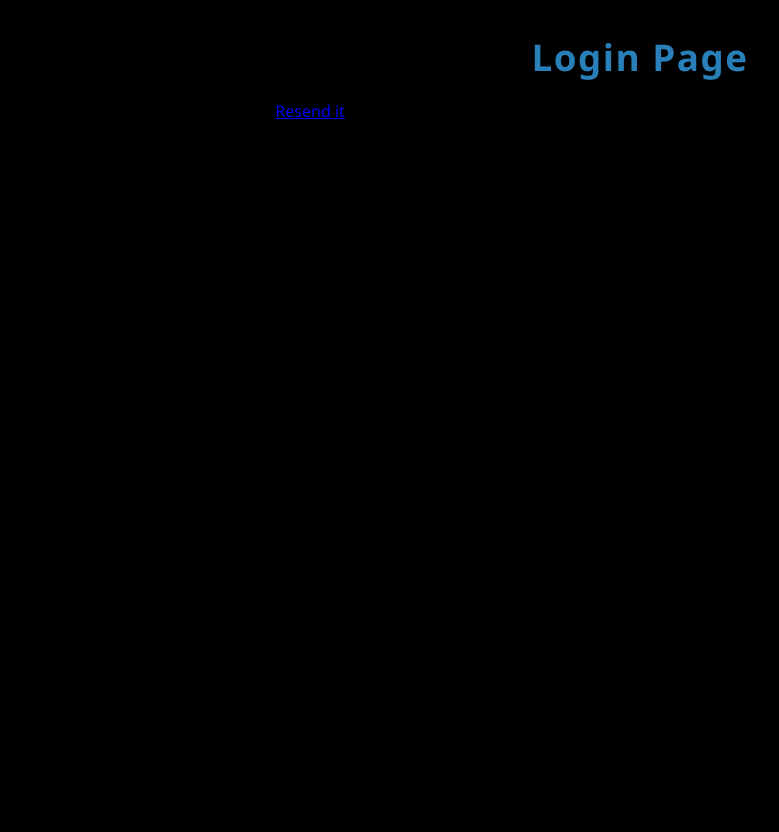
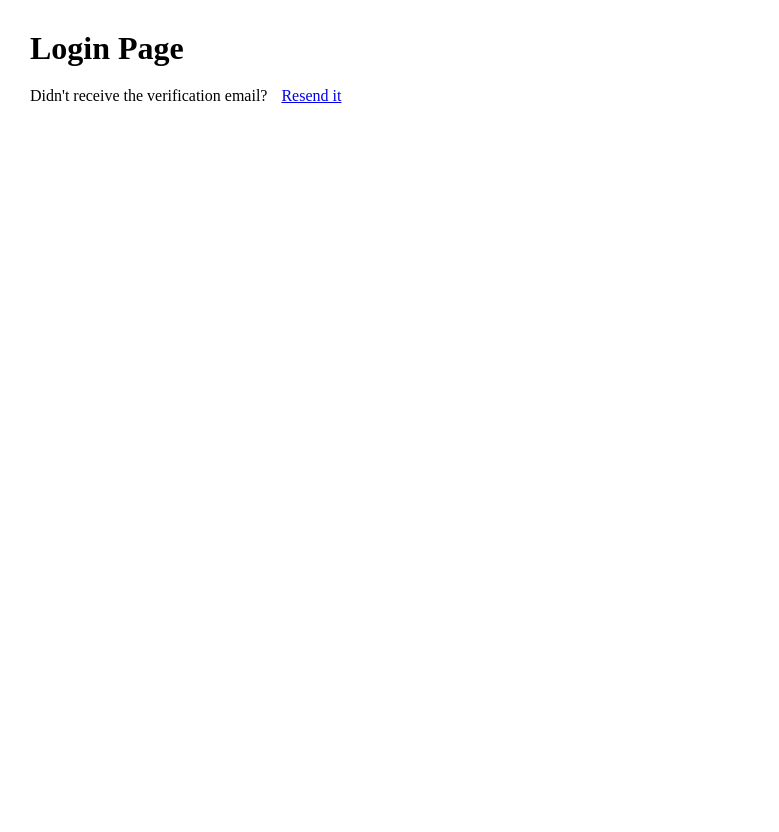
Before and after one commit to AudoWrld/digital_chain_of_custody, a Django app: page /login in a window 1280 px wide. Shown: the whole page, without its empty margins (0-779 px from the left). After the commit the page ends 103 px from the top, so only its background shows below. Run offline with Django 5.2, Linux system fonts and the light colour scheme.

Commit message:
remove the signup css from base

```diff
--- a/templates/base.html
+++ b/templates/base.html
@@ -5,11 +5,10 @@
     <meta charset="UTF-8" />
     <meta name="viewport" content="width=device-width, initial-scale=1.0" />
     <title>{% block title %}Chain of Custody{% endblock %}</title>
-    <link rel="stylesheet" href="{% static 'css/register.css' %}">
     <style>
         *{
             margin: 0;
-            padding: 0;
+            padding: 10px;
         }
     </style>
   </head>
```
